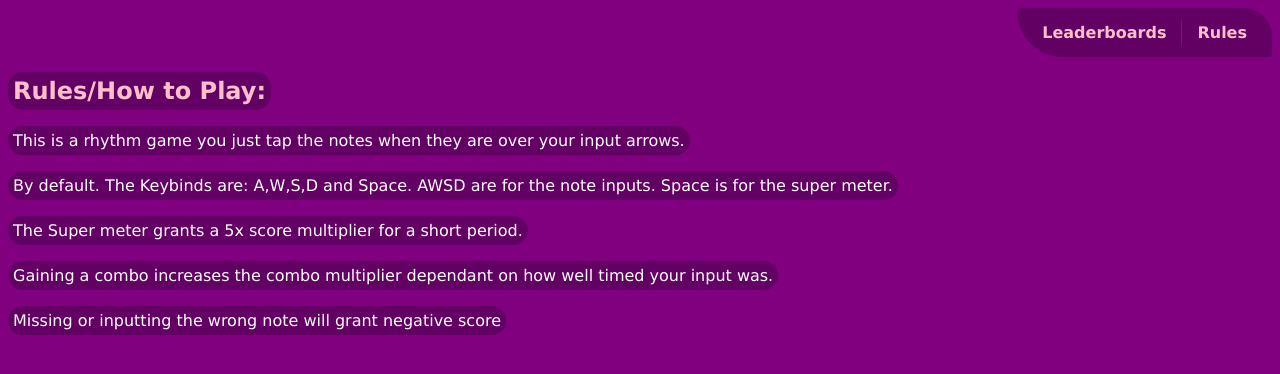
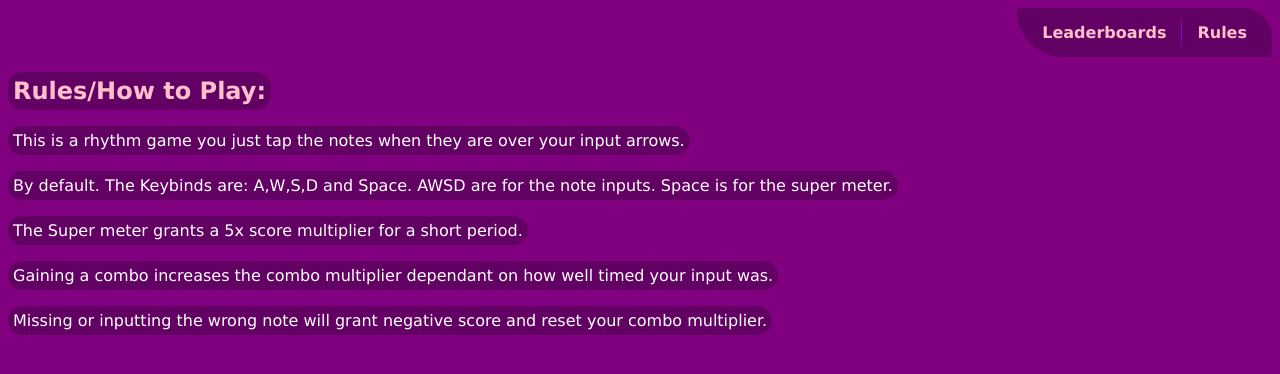
Before and after one commit to Zirdgal/prakse-game, a FastAPI app: page /rules in a window 1280 px wide. Shown: the top 374 px of the page. Run offline with FastAPI, Linux system fonts and the light colour scheme.

Commit message:
Update rules.html

```diff
--- a/api/templates/rules.html
+++ b/api/templates/rules.html
@@ -8,6 +8,6 @@
     <p>By default. The Keybinds are: A,W,S,D and Space. AWSD are for the note inputs. Space is for the super meter.</p>
     <p>The Super meter grants a 5x score multiplier for a short period.</p>
     <p>Gaining a combo increases the combo multiplier dependant on how well timed your input was.</p>
-    <p>Missing or inputting the wrong note will grant negative score </p></div>
+    <p>Missing or inputting the wrong note will grant negative score and reset your combo multiplier. </p></div>
 
 {% endblock %}
```
